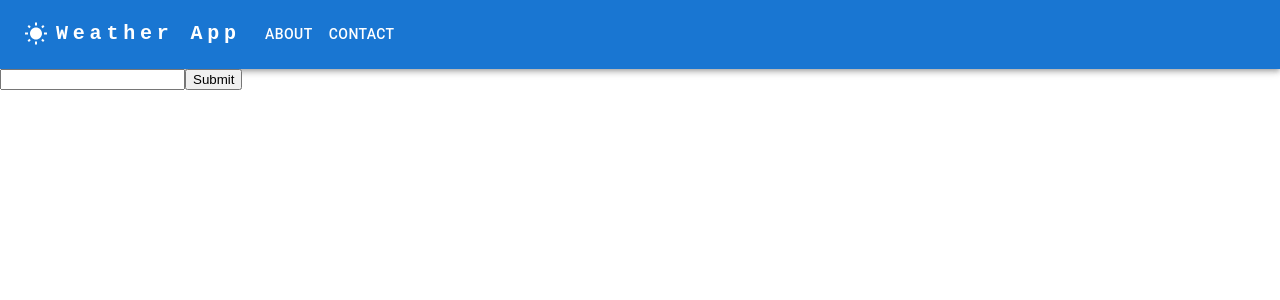
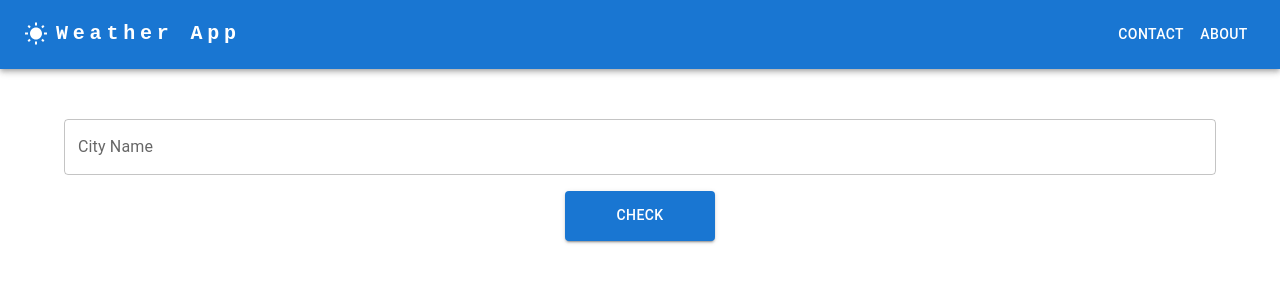
Before and after one commit to WojciechZ04/weather-app, a React (Create React App) app in the folder client/: page / in a window 1280 px wide. Shown: the top 300 px of the page. Built offline with nearby package versions, Linux system fonts and the light colour scheme.

Commit message:
Fix display of the content

```diff
--- a/client/src/components/Form.jsx
+++ b/client/src/components/Form.jsx
@@ -1,49 +1,79 @@
-import React, { useState } from 'react';
+import React, { useState } from "react";
+import { TextField, Container, Button, Grid } from "@mui/material";
 
 const Form = () => {
-  const [city, setCity] = useState('');
+  const [city, setCity] = useState("");
   const [weatherData, setWeatherData] = useState(null);
 
   const handleButtonClick = () => {
-	fetch('http://localhost:8000/api/weather', {
-	  method: 'POST',
+    fetch("http://localhost:8000/api/weather", {
+      method: "POST",
       headers: {
-		'Content-Type': 'application/json',
+        "Content-Type": "application/json",
       },
       body: JSON.stringify({ city }),
     })
-	  .then(response => response.json())
-	  .then(data => {
+      .then((response) => response.json())
+      .then((data) => {
         const { responseData } = data;
         setWeatherData(responseData);
       })
-	  .catch(error => {
+      .catch((error) => {
         console.error(error);
       });
 
     setCity("");
   };
 
-  const handleInputChange = event => {
+  const handleInputChange = (event) => {
     setCity(event.target.value);
   };
 
   return (
-    <div>
-      <input type="text" value={city} onChange={handleInputChange} />
-      <button onClick={handleButtonClick}>Submit</button>
+    <Container sx={{ py: "50px" }}>
+      <Grid container spacing={2} justifyContent="center" alignItems="center">
+        <Grid item sx={{ width: "100%" }}>
+          <TextField
+            id="outlined-basic"
+            label="City Name"
+            variant="outlined"
+            type="text"
+            value={city}
+            onChange={handleInputChange}
+            fullWidth
+          />
+        </Grid>
+        <Grid item>
+          <Button
+            variant="contained"
+            onClick={handleButtonClick}
+            style={{ height: "50px", width: "150px" }}
+          >
+            Check
+          </Button>
+        </Grid>
+      </Grid>
 
       {weatherData ? (
         <>
+          <Container
+            sx={{ py: "50px" }}
+            style={{
+              display: "flex",
+              flexDirection: "column",
+              alignItems: "center",
+              height: "100vh",
+            }}
+          >
             <div>Temperature: {weatherData.temp}°C</div>
             <div>Weather: {weatherData.weatherDescription}</div>
             <img src={weatherData.imageURL} alt="Weather Icon" />
+          </Container>
         </>
       ) : (
         <div></div>
       )}
-    </div>
-
+    </Container>
   );
 };
 
--- a/client/src/components/Header.jsx
+++ b/client/src/components/Header.jsx
@@ -108,7 +108,7 @@ function Header() {
           >
             Weather App
           </Typography>
-          <Box sx={{ flexGrow: 1, display: { xs: 'none', md: 'flex' } }}>
+          <Box sx={{ flexGrow: 1, display: { xs: 'none', md: 'flex' }, flexDirection: 'row-reverse'}}>
             {pages.map((page) => (
               <Button
                 key={page}
```
Lines whose indentation alone changed are shown as unchanged.
